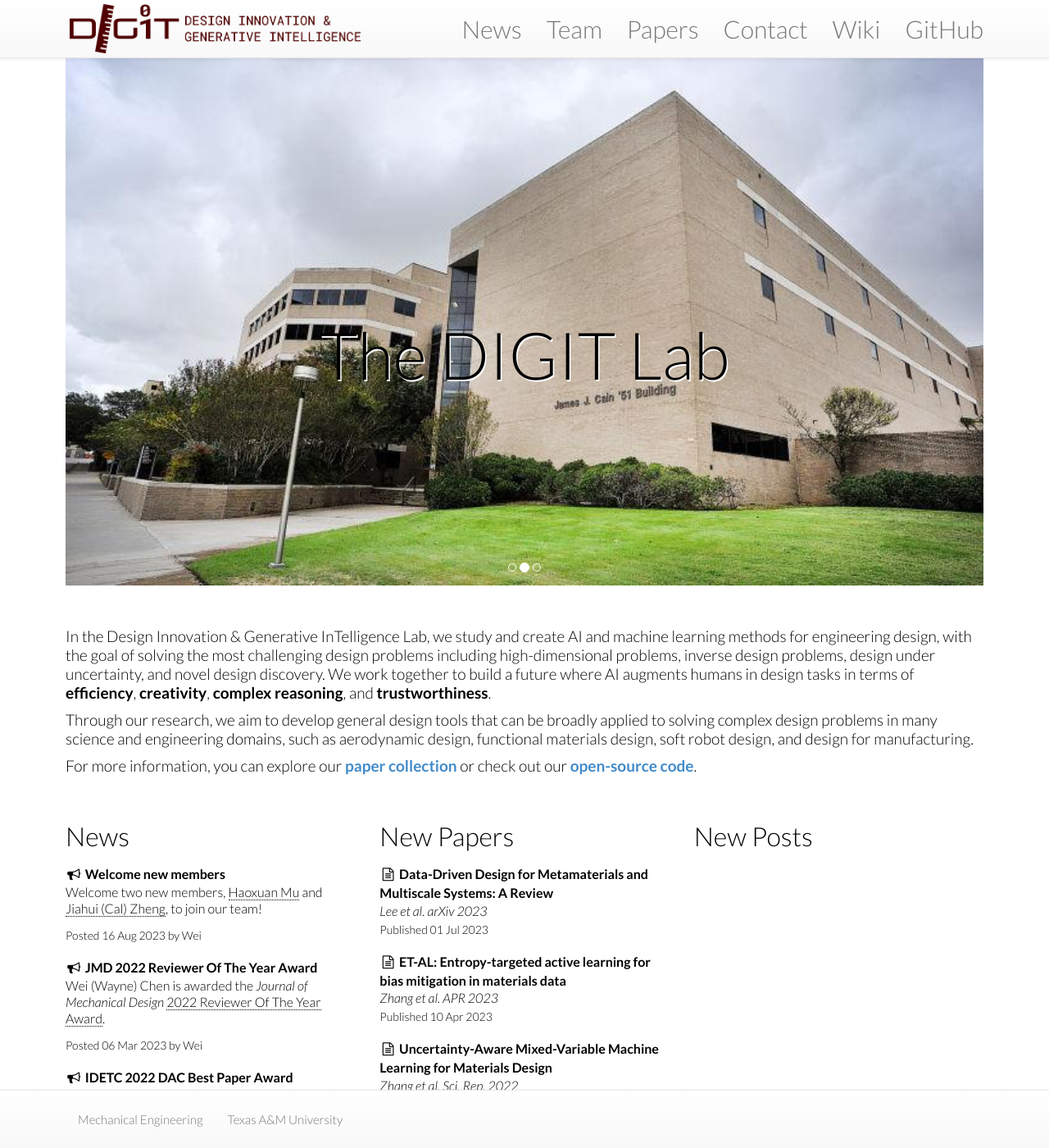
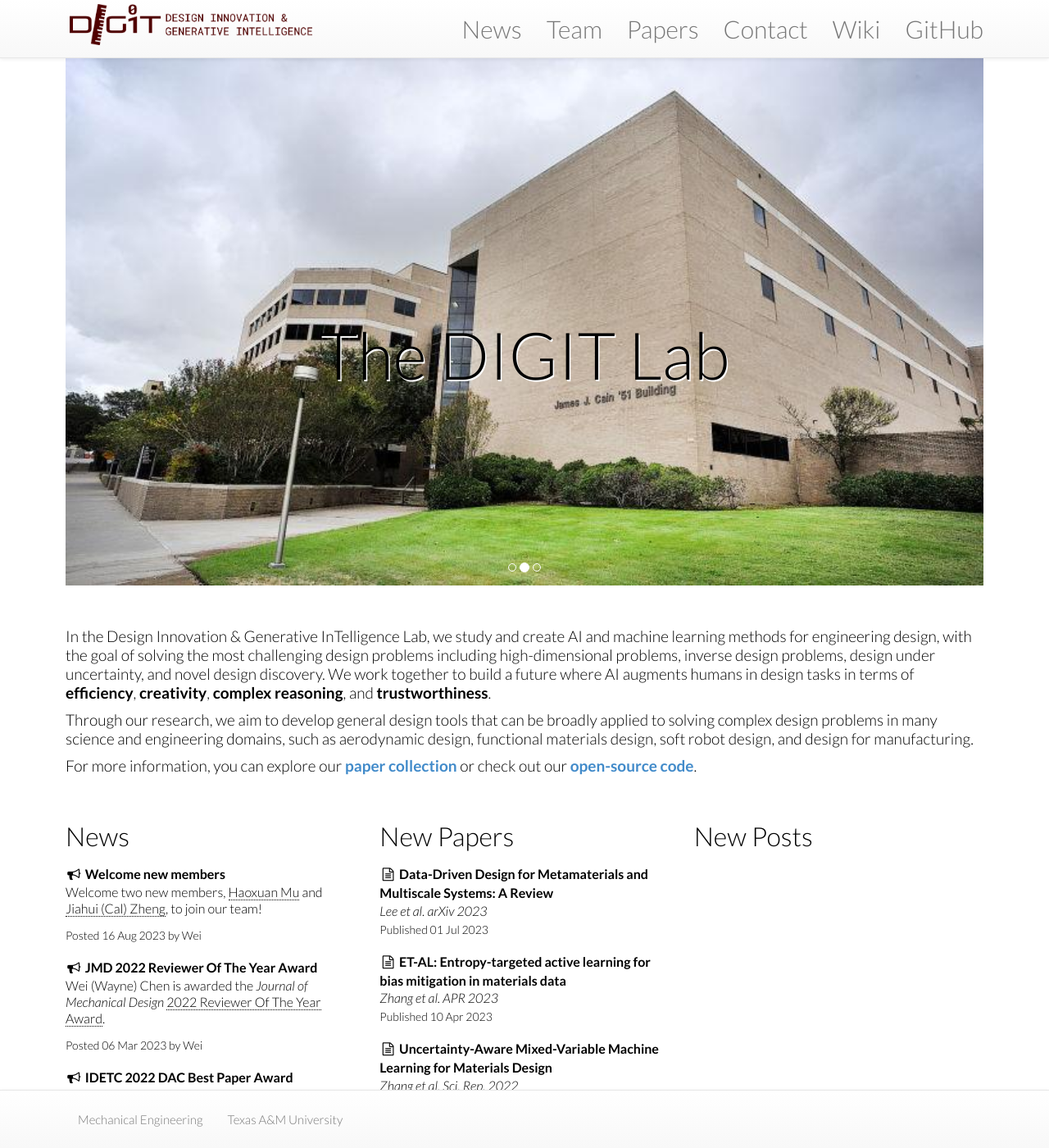
Before and after one commit to jihao2021/trojanbears, a Jekyll site: the page built from index.html, in a window 1280 px wide and 1400 px high. Shown: the whole window at 82% size. Built offline with Jekyll 4.4.1, drawn with Linux system fonts in a browser that asks for light colours; nearby versions of some CDN libraries.

Commit message:
Update style.scss

```diff
--- a/assets/themes/lab/css/style.scss
+++ b/assets/themes/lab/css/style.scss
@@ -147,8 +147,8 @@ strong {
 // logo
 
 .logo {
-	min-width: 70px;
-	height: 70px;
+	min-width: 60px;
+	height: 60px;
 	padding: 5px;
 }
 
```
